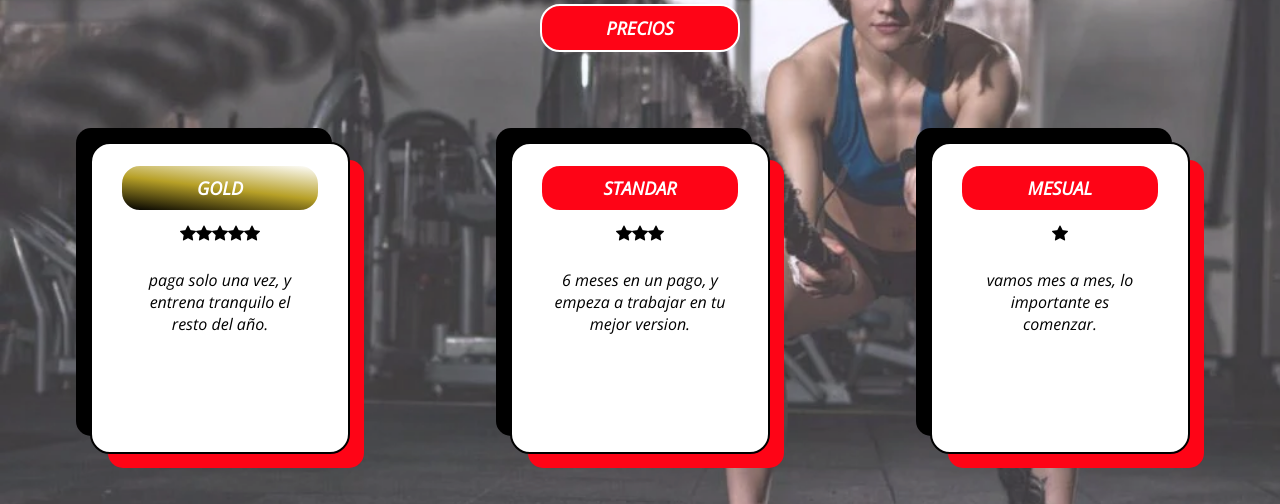
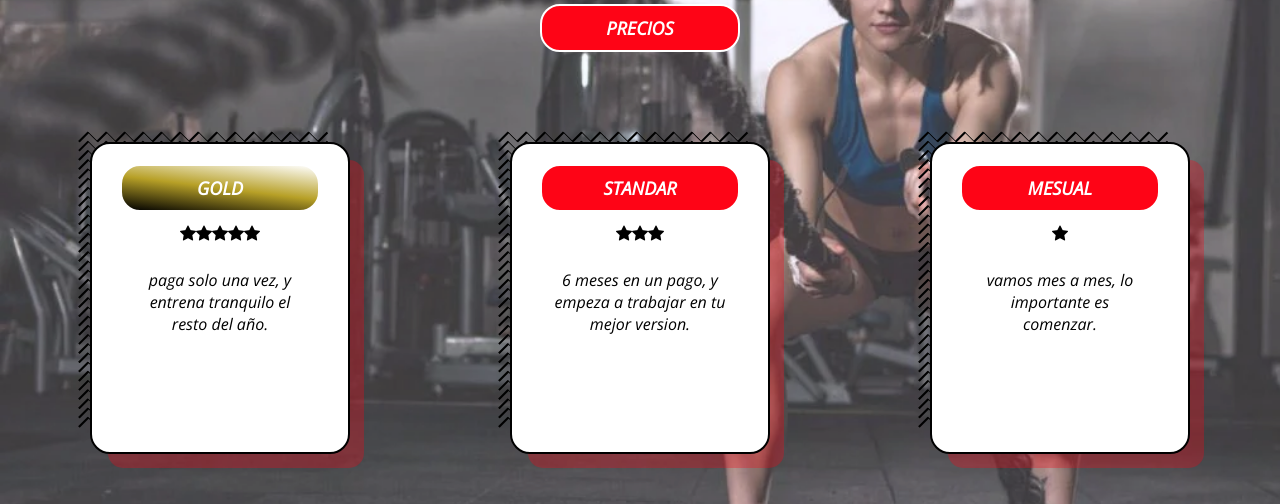
Before and after one commit to ricardoreales/entrega_final_3, a website: page views/precios.html in a window 1280 px wide. Shown: the part 196-700 px from the top of the page. Drawn offline with nearby package versions, Linux system fonts and the light colour scheme; a web font is replaced by a local one.

Commit message:
genere la rama practica y agregue un patron geometrico en el efecto hover de los precios

```diff
--- a/scss/_precios_efecto.scss
+++ b/scss/_precios_efecto.scss
@@ -11,7 +11,6 @@
   background: $color-white;
   width: 50%;
   position: relative;
-
 
   &:hover {
     &:before {
@@ -36,14 +35,17 @@
   }
 
   &:before {
-      background:$color-black;
+    background-image: url(../imagenes/fondo_lineas.png);
+
     border-radius: 15px;
+
     bottom: 1rem;
     right: 1rem;
   }
 
   &:after {
     background: $color-red;
+    opacity: 0.3;
     border-radius: 15px;
     top: 1rem;
     left: 1rem;
```
Also changed, not shown: css/main.css, imagenes/fondo_lineas.png (added). Lines whose indentation alone changed are shown as unchanged.
